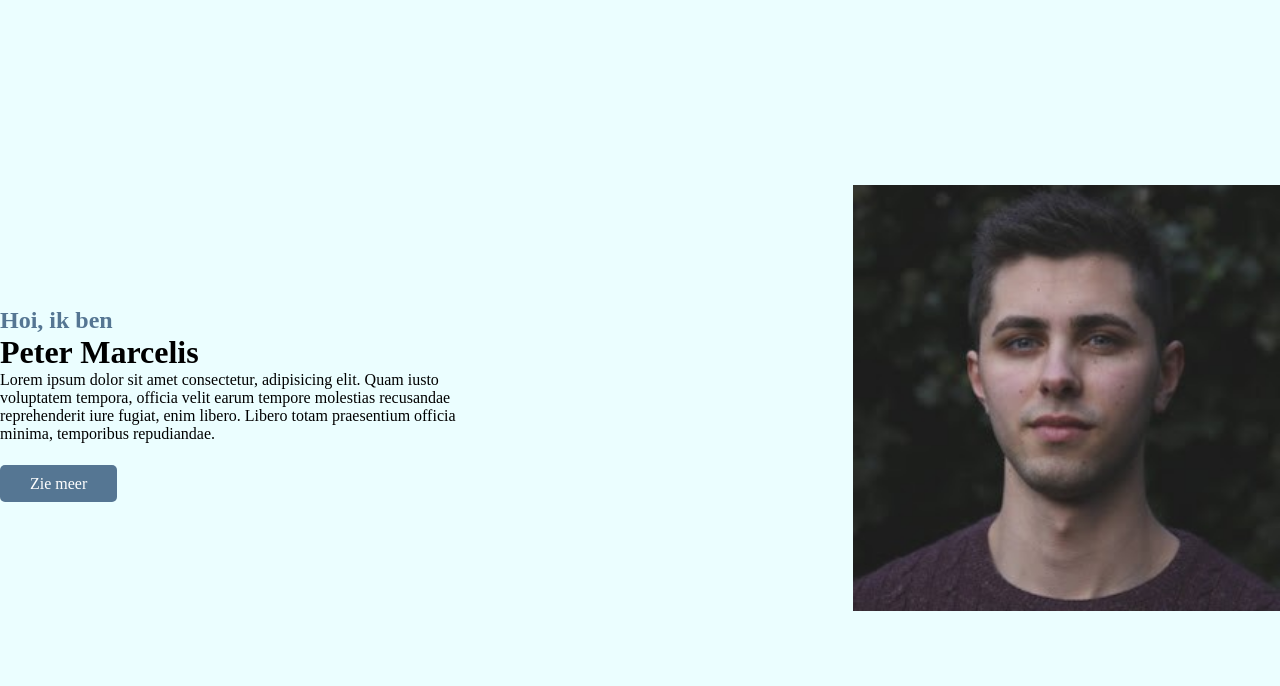
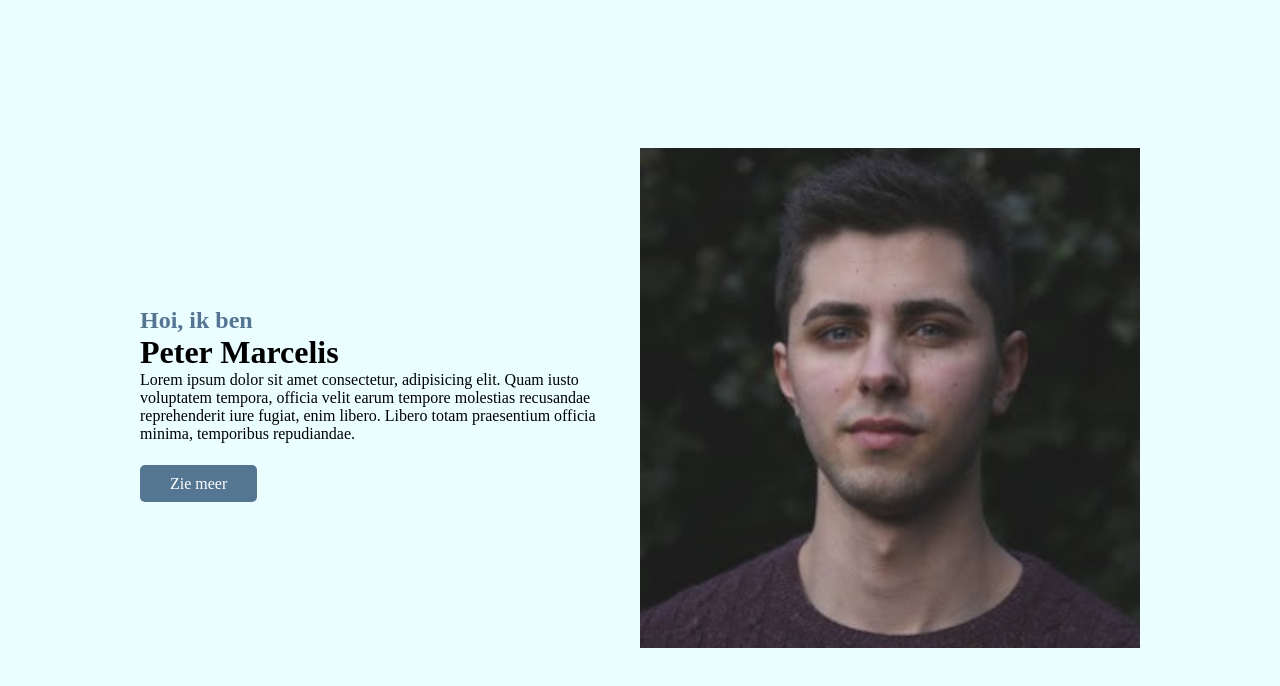
Before and after one commit to PMarcelisROCMN/student-portfolio, a plain HTML site: page index.html in a window 1280 px wide. Drawn offline with Linux system fonts and the light colour scheme.

Commit message:
Update style.css

```diff
--- a/style.css
+++ b/style.css
@@ -22,10 +22,10 @@ body {
     display: flex;
     height: 100vh;
     align-items: center;
+    justify-content: center;
 }
 
 .text-content {
-    flex: 2;
     align-content: center;
 }
 
@@ -55,7 +55,7 @@ body {
 }
 
 .image-wrapper {
-    flex: 1;
+    width: 500px;
 }
 
 .image-wrapper img {
```
